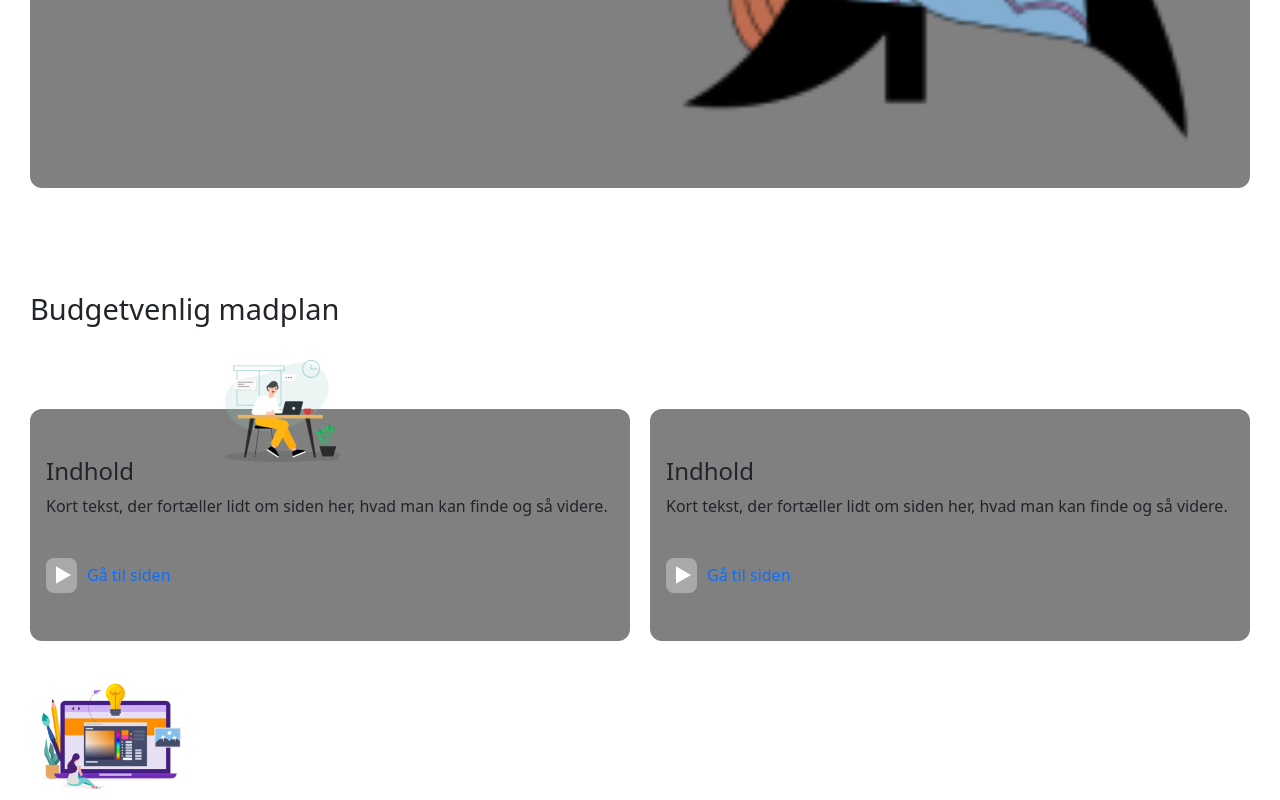
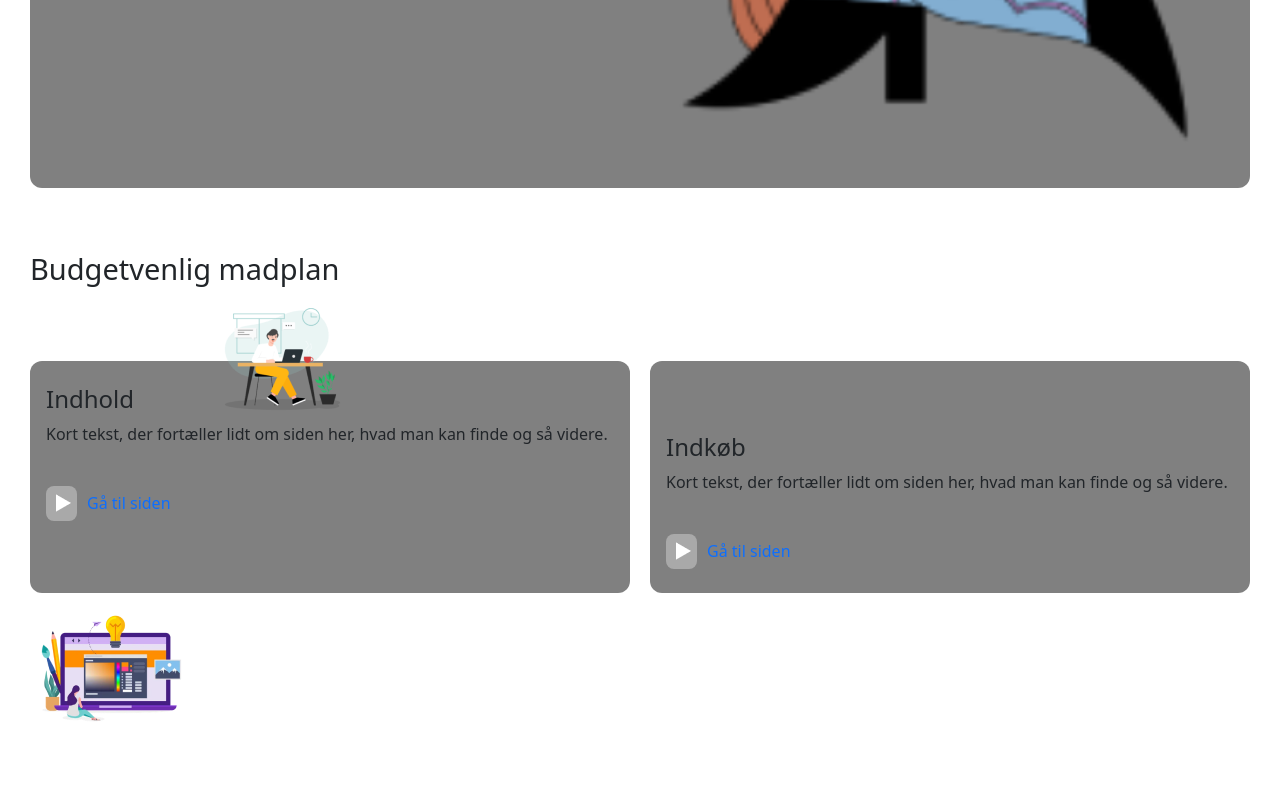
Before and after one commit to DanielCH5/eksamen2semester, a website: page nemt.html in a window 1280 px wide. Shown: the part 798-1598 px from the top of the page. After the commit the page ends 1530 px from the top, so only its background shows below. Drawn offline with nearby package versions, Linux system fonts and the light colour scheme; files that its build step writes are made by us from their sources.

```diff
--- a/css/styles.scss
+++ b/css/styles.scss
@@ -100,7 +100,7 @@
 
 }
 .overskrifter1{
-	margin: 56px 30px 24px 30px;
+	margin: 16px 30px 16px 30px;
 
 }
 .contentcirkler{
@@ -169,7 +169,7 @@
 	flex-direction: column;
 }
 .bokse{
-	margin: 0 30px 64px 30px;
+	margin: 0px 30px 64px 30px;
 	display: grid;
 	grid-template-columns: 1fr 1fr;
 	gap: 20px;
@@ -187,16 +187,20 @@
 .boks1{
 	padding-bottom: 24px;
 }
+
 .bokstekst1{
-	margin: 24px 16px 0px 16px;
+	margin: 0px 16px 0px 16px;
+}
+.bokstekst2{
+	margin: 48px 16px 0px 16px;
 }
 .boksbillede{
 	display: flex;
 	z-index: 1;
-	position: absolute;padding-top: 240px ;flex-direction: row;
+	position: absolute;padding-top: 220px ;flex-direction: row;
 }
 .boksbillede1{
 	display: flex;
 	z-index: 1;
-	position: absolute;flex-direction: row;padding: 124px 0px 0px 200px;
+	position: absolute;flex-direction: row;padding: 72px 0px 0px 200px;
 }
--- a/nemt.html
+++ b/nemt.html
@@ -71,8 +71,8 @@
             </div>
 
             <div class="boks2">
-                <div class="bokstekst1">
-                    <h4>Indhold</h4>
+                <div class="bokstekst2">
+                    <h4>Indkøb</h4>
                     <p>Kort tekst, der fortæller lidt om siden her, hvad man kan finde og så videre.</p>
                 </div>
                 <div class="videre1">
@@ -81,12 +81,8 @@
                     </div>
                     <a href="#">Gå til siden</a>
                 </div>
-
-
             </div>
         </div>
-
-
     </div>
 
     <script src="node_modules/bootstrap/dist/js/bootstrap.bundle.min.js"></script>
```
